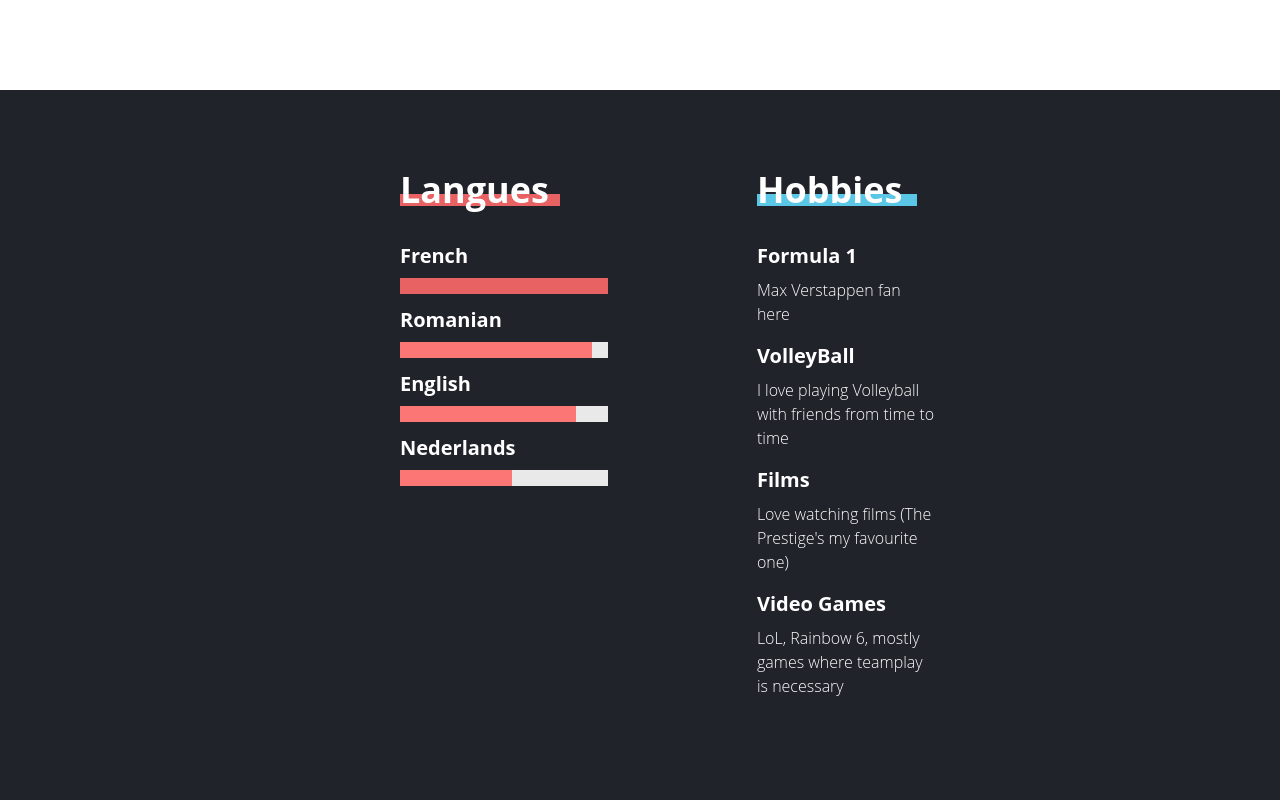
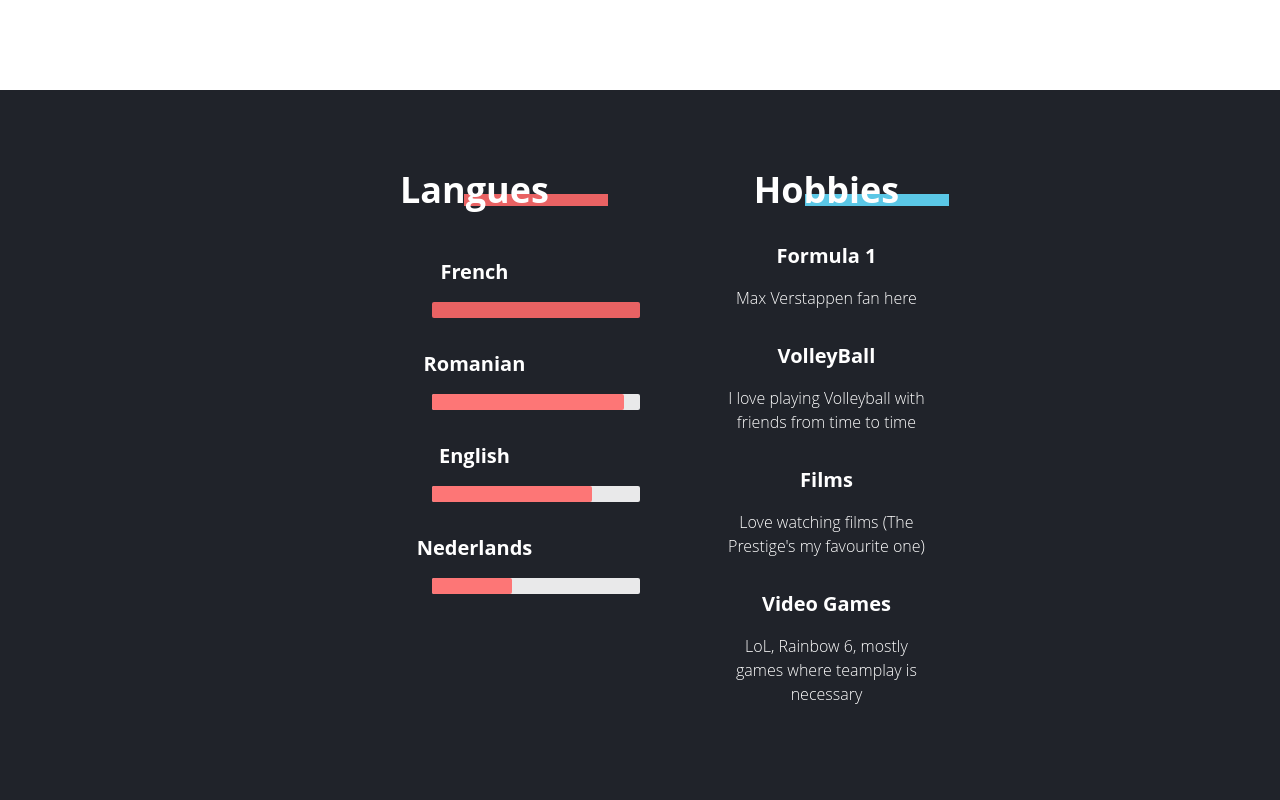
Before and after one commit to meduard11/eduard-cv, a React (Create React App) app: page / in a window 1280 px wide. Shown: the part 2600-3400 px from the top of the page. Built offline with nearby package versions, Linux system fonts and the light colour scheme.

Commit message:
fixed hobbies and langages

```diff
--- a/src/App.js
+++ b/src/App.js
@@ -91,44 +91,45 @@ const App = () => (
     </div>
 
     <div className="sch flex bg-grr text-whit min-w-min w-full" id="idx-4">
-      <div className="mx-72 m-12 flex">
+      <div className="mx-72 m-12 flex text-center">
         <div className="w-1/2 flex-col mx-20">
-          <div className="absolute bg-oruby3 h-3 w-40  mt-14 ml-8 opacity-90"></div>
+          <div className="absolute bg-oruby3 h-3 w-36  mt-14 ml-24 opacity-90"></div>
           <h1 className="font-bold text-4xl m-8 z-0 relative"> Langues</h1>
-          <h2 className="ml-8 text-xl mt-4 font-bold "> French </h2>
+          <h2 className="text-xl mt-12 font-bold "> French </h2>
 
-          <div className="my-2 absolute bg-oruby3 h-4 w-52 ml-8 opacity-90"></div>
+          <div className="my-4 absolute bg-oruby3 h-4 w-52 ml-16 opacity-90 rounded-sm"></div>
 
-          <h2 className="ml-8 text-xl mt-9 font-bold ">Romanian</h2>
+          <h2 className="text-xl mt-16 font-bold ">Romanian</h2>
 
-          <div className="my-2 absolute bg-whit h-4 w-52 ml-8 opacity-90"></div>
-          <div className="my-2 absolute bg-oruby3 h-4 w-48 ml-8 opacity-90"></div>
+          <div className="my-4 absolute bg-whit h-4 w-52 ml-16 opacity-90 rounded-sm"></div>
+          <div className="my-4 absolute bg-oruby3 h-4 w-48 ml-16 opacity-90 rounded-sm"></div>
 
-          <h2 className="ml-8 text-xl mt-9 font-bold "> English </h2>
+          <h2 className="text-xl mt-16 font-bold "> English </h2>
 
-          <div className="my-2 absolute bg-whit h-4 w-52 ml-8 opacity-90"></div>
-          <div className="my-2 absolute bg-oruby3 h-4 w-44 ml-8 opacity-90"></div>
+          <div className="my-4 absolute bg-whit h-4 w-52 ml-16 opacity-90 rounded-sm"></div>
+          <div className="my-4 absolute bg-oruby3 h-4 w-40 ml-16 opacity-90 rounded-sm"></div>
 
-          <h2 className="ml-8 text-xl mt-9 font-bold "> Nederlands </h2>
+          <h2 className="text-xl mt-16 font-bold"> Nederlands </h2>
 
-          <div className="my-2 absolute bg-whit h-4 w-52 ml-8 opacity-90"></div>
-          <div className="my-2 absolute bg-oruby3 h-4 w-28 ml-8 opacity-90"></div>
+          <div className="my-4 absolute bg-whit h-4 w-52 ml-16 opacity-90 rounded-sm"></div>
+          <div className="my-4 absolute bg-oruby3 h-4 w-20 ml-16 opacity-90 rounded-sm"></div>
         </div>
+
         <div className="flex-col mx-16">
-          <div className="absolute bg-corn3 h-3 w-40 mt-14 ml-8 opacity-90"></div>
-          <h1 className="font-bold text-4xl m-8 z-0 relative"> Hobbies </h1>
-          <h2 className="ml-8 font-bold text-xl z-0 relative ">Formula 1</h2>
-          <p className="font-light mt-2 ml-8">Max Verstappen fan here</p>
-          <h2 className="ml-8 text-xl mt-4 font-bold"> VolleyBall </h2>
-          <p className="font-light ml-8 mt-2 ">
+          <div className="absolute bg-corn3 h-3 w-36 mt-14 ml-20 opacity-90"></div>
+          <h1 className="font-bold text-4xl mt-8 z-0 relative">Hobbies</h1>
+          <h2 className="font-bold text-xl mt-8 z-0 relative ">Formula 1</h2>
+          <p className="font-light mt-4">Max Verstappen fan here</p>
+          <h2 className="text-xl mt-8 font-bold"> VolleyBall </h2>
+          <p className="font-light mt-4">
             I love playing Volleyball with friends from time to time
           </p>
-          <h2 className="ml-8 text-xl mt-4 font-bold"> Films </h2>
-          <p className="font-light ml-8 mt-2">
+          <h2 className="text-xl mt-8 font-bold"> Films </h2>
+          <p className="font-light mt-4">
             Love watching films (The Prestige's my favourite one)
           </p>
-          <h2 className="ml-8 text-xl mt-4 font-bold "> Video Games </h2>
-          <p className="font-light ml-8 mt-2">
+          <h2 className="text-xl mt-8 font-bold "> Video Games </h2>
+          <p className="font-light mt-4">
             LoL, Rainbow 6, mostly games where teamplay is necessary
           </p>
         </div>
```
